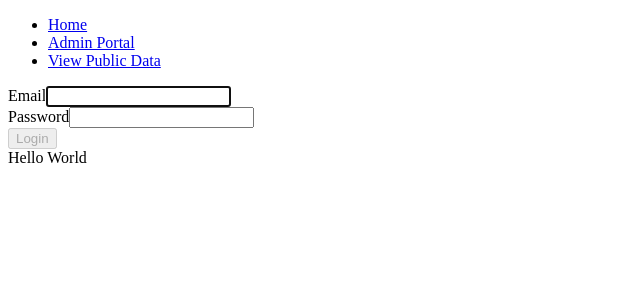
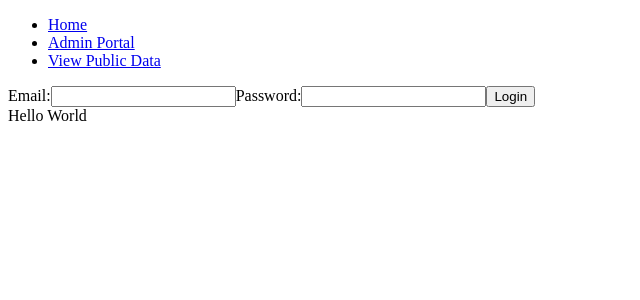
Before and after one commit to BlaineInsane/CMPS-383-mirror, a React (Create React App) app in the folder FA20.P05.Web/ClientApp/: page /AdminPortal in a window 1280 px wide. Shown: the top 300 px of the page, without its empty margins (0-640 px from the left). Built offline with nearby package versions, Linux system fonts and the light colour scheme.

Commit message:
BROKEN: testing login
fix relative url route

```diff
--- /dev/null
+++ b/FA20.P05.Web/ClientApp/src/ApiCalls/ApiLogin.js
@@ -0,0 +1,19 @@
+import axios from "axios";
+
+function ApiLogin(username, password) {
+  const Username = username;
+  const Password = password;
+  const loginUrl = `/api/authentication/login/`;
+
+  return axios.post(
+    loginUrl,
+    { Username, Password },
+    {
+      headers: {
+        "content-type": "application/json",
+      },
+    }
+  );
+}
+
+export default ApiLogin;
--- a/FA20.P05.Web/ClientApp/src/pages/AdminPortal.js
+++ b/FA20.P05.Web/ClientApp/src/pages/AdminPortal.js
@@ -2,44 +2,52 @@ import React from "react";
 import { useState } from "react";
 import "./styles.css";
 import axios from "axios";
-import { FormGroup, Button, ControlLabel, FormControl } from "react-bootstrap";
-function AdminPortal(e) {
-  const [email, setEmail] = useState("");
-  const [password, setPassword] = useState("");
+import { Form, Button } from "react-bootstrap";
+import ApiLogin from "../ApiCalls/ApiLogin";
 
-  function validateForm() {
-    return email.length > 0 && password.length > 0;
-  }
+function AdminPortal() {
+  const [email, setemail] = useState("");
+  const [password, setpassword] = useState("");
 
-  function handleSubmit(event) {
+  const handleEmailChange = (event) => {
+    setemail(event.target.value);
+    console.log(event.target.value);
+  };
+  const handlePasswordChange = (event) => {
+    setpassword(event.target.value);
+    console.log(event.target.value);
+  };
+
+  const handleLogin = async (event) => {
     event.preventDefault();
-  }
+
+    try {
+      let res = await ApiLogin(email, password);
+      if (res.status == "200") {
+        alert("did the login");
+      }
+      console.log(res);
+    } catch {
+      alert("didn't login");
+    }
+  };
 
   return (
-    <div className="Login">
-      <form onSubmit={handleSubmit}>
-        <FormGroup controlId="email" bsSize="large">
-          <ControlLabel>Email</ControlLabel>
-          <FormControl
-            autoFocus
-            type="email"
-            value={email}
-            onChange={(e) => setEmail(e.target.value)}
-          />
-        </FormGroup>
-        <FormGroup controlId="password" bsSize="large">
-          <ControlLabel>Password</ControlLabel>
-          <FormControl
-            value={password}
-            onChange={(e) => setPassword(e.target.value)}
-            type="password"
-          />
-        </FormGroup>
-        <Button block bsSize="large" disabled={!validateForm()} type="submit">
+    <>
+      <Form onSubmit={handleLogin}>
+        <label>
+          Email:
+          <input type="text" onChange={handleEmailChange}></input>
+        </label>
+        <label>
+          Password:
+          <input type="text" onChange={handlePasswordChange}></input>
+        </label>
+        <Button block bsSize="large" type="submit">
           Login
         </Button>
-      </form>
-    </div>
+      </Form>
+    </>
   );
 }
 
```
